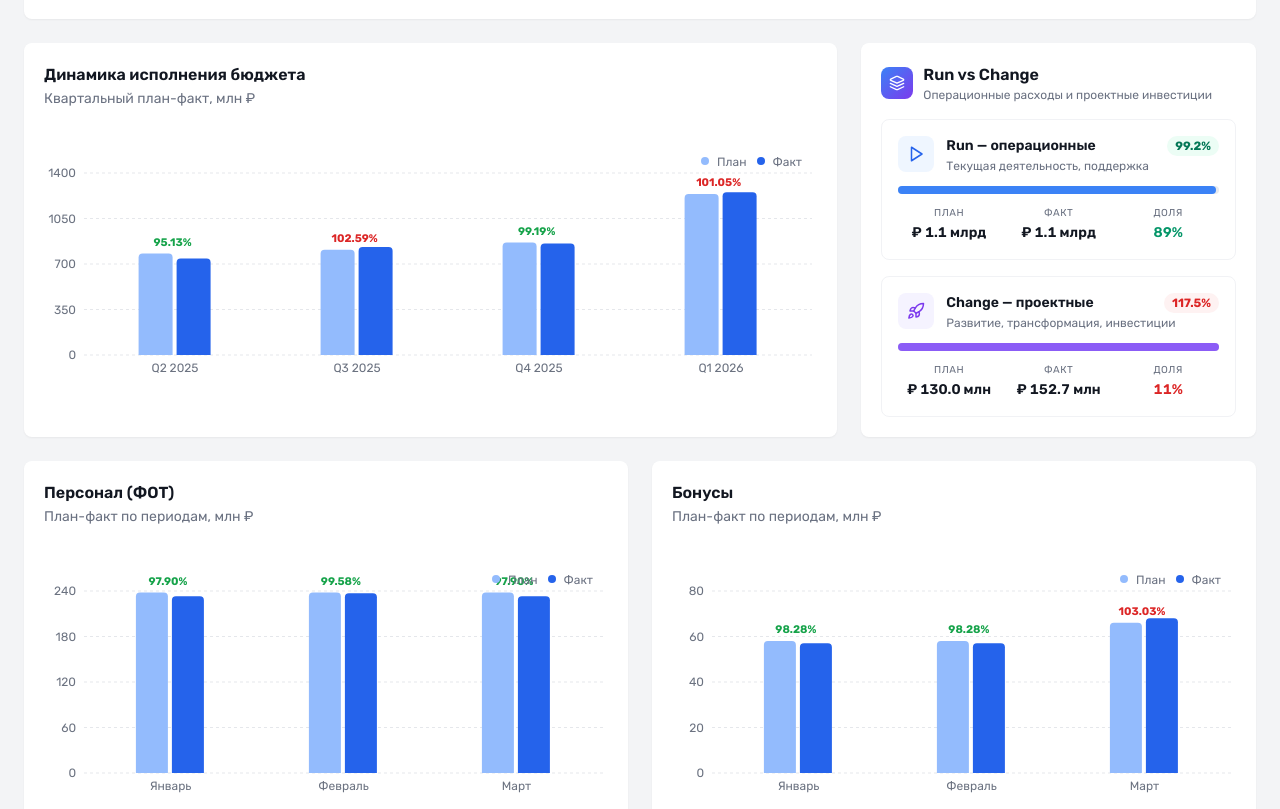
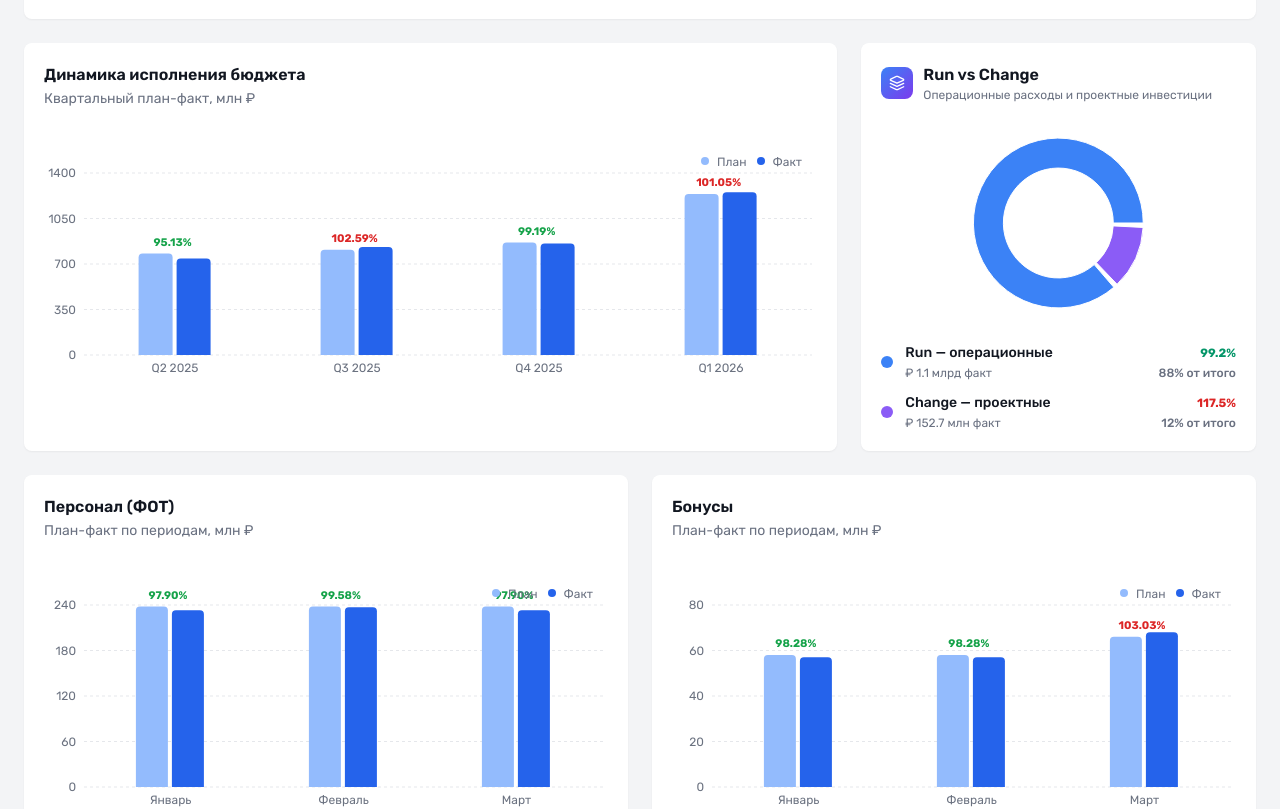
Before and after one commit to pr-poehali-dev/bks-finance-dashboard, a React (Vite) app: page / in a window 1280 px wide. Shown: the part 941-1750 px from the top of the page. Built offline with nearby package versions, Linux system fonts and the light colour scheme.

Commit message:
Добавлена круговая диаграмма

```diff
--- a/src/components/dashboard/CategoryBreakdown.tsx
+++ b/src/components/dashboard/CategoryBreakdown.tsx
@@ -1,5 +1,6 @@
 import { Card } from "@/components/ui/card";
 import Icon from "@/components/ui/icon";
+import { PieChart, Pie, Cell, Tooltip, ResponsiveContainer, Legend } from "recharts";
 import type { BudgetCategory } from "@/data/mockData";
 
 interface CategoryItem {
@@ -23,24 +24,45 @@ const formatMln = (v: number) => {
 const catConfig = {
   Run: {
     icon: "Play",
-    bg: "bg-blue-50",
-    iconColor: "text-blue-600",
-    barColor: "bg-blue-500",
+    color: "#3b82f6",
     label: "Run — операционные",
     desc: "Текущая деятельность, поддержка",
   },
   Change: {
     icon: "Rocket",
-    bg: "bg-violet-50",
-    iconColor: "text-violet-600",
-    barColor: "bg-violet-500",
+    color: "#8b5cf6",
     label: "Change — проектные",
     desc: "Развитие, трансформация, инвестиции",
   },
 };
 
+interface TooltipProps { active?: boolean; payload?: { payload: { name: string; plan: number; fact: number; execution: number } }[] }
+const CustomTooltip = ({ active, payload }: TooltipProps) => {
+  if (!active || !payload?.length) return null;
+  const { name, plan, fact, execution } = payload[0].payload;
+  return (
+    <div className="bg-card border border-border rounded-lg shadow-lg p-3 text-sm">
+      <p className="font-semibold text-foreground mb-1">{name}</p>
+      <p className="text-muted-foreground">План: <span className="text-foreground font-medium">₽ {formatMln(plan)}</span></p>
+      <p className="text-muted-foreground">Факт: <span className="text-foreground font-medium">₽ {formatMln(fact)}</span></p>
+      <p className="text-muted-foreground">Исполнение: <span className={`font-bold ${execution > 100 ? "text-red-600" : "text-emerald-600"}`}>{execution}%</span></p>
+    </div>
+  );
+};
+
 const CategoryBreakdown = ({ data }: CategoryBreakdownProps) => {
-  const totalPlan = data.reduce((s, d) => s + d.plan, 0);
+  const totalFact = data.reduce((s, d) => s + d.fact, 0);
+
+  const pieData = data.map((item) => ({
+    name: catConfig[item.category].label,
+    value: item.fact,
+    plan: item.plan,
+    fact: item.fact,
+    execution: item.execution,
+    color: catConfig[item.category].color,
+    icon: catConfig[item.category].icon,
+    desc: catConfig[item.category].desc,
+  }));
 
   return (
     <Card className="border-0 shadow-sm p-5 animate-slide-up h-full flex flex-col" style={{ animationDelay: "250ms" }}>
@@ -49,72 +71,55 @@ const CategoryBreakdown = ({ data }: CategoryBreakdownProps) => {
           <Icon name="Layers" size={16} className="text-white" />
         </div>
         <div>
-          <h3 className="text-base font-semibold text-foreground">
-            Run vs Change
-          </h3>
-          <p className="text-xs text-muted-foreground">
-            Операционные расходы и проектные инвестиции
-          </p>
+          <h3 className="text-base font-semibold text-foreground">Run vs Change</h3>
+          <p className="text-xs text-muted-foreground">Операционные расходы и проектные инвестиции</p>
         </div>
       </div>
 
-      <div className="space-y-4 flex-1">
-        {data.map((item) => {
-          const config = catConfig[item.category];
-          const deviation = item.fact - item.plan;
-          const shareOfTotal = totalPlan > 0 ? Math.round((item.plan / totalPlan) * 100) : 0;
+      <div className="flex-1 flex flex-col gap-4">
+        <div className="h-52">
+          <ResponsiveContainer width="100%" height="100%">
+            <PieChart>
+              <Pie
+                data={pieData}
+                cx="50%"
+                cy="50%"
+                innerRadius={55}
+                outerRadius={85}
+                paddingAngle={3}
+                dataKey="value"
+              >
+                {pieData.map((entry, i) => (
+                  <Cell key={i} fill={entry.color} />
+                ))}
+              </Pie>
+              <Tooltip content={<CustomTooltip />} />
+            </PieChart>
+          </ResponsiveContainer>
+        </div>
 
-          return (
-            <div key={item.category} className="rounded-lg border border-border/40 p-4">
-              <div className="flex items-start gap-3 mb-3">
-                <div className={`w-9 h-9 rounded-lg ${config.bg} flex items-center justify-center flex-shrink-0`}>
-                  <Icon name={config.icon} size={18} className={config.iconColor} />
-                </div>
+        <div className="space-y-3">
+          {pieData.map((item) => {
+            const share = totalFact > 0 ? Math.round((item.fact / totalFact) * 100) : 0;
+            return (
+              <div key={item.name} className="flex items-center gap-3">
+                <div className="w-3 h-3 rounded-full flex-shrink-0" style={{ backgroundColor: item.color }} />
                 <div className="flex-1 min-w-0">
-                  <div className="flex items-center justify-between">
-                    <h4 className="text-sm font-semibold text-foreground">{config.label}</h4>
-                    <span className={`text-xs font-bold px-2 py-0.5 rounded-full ${
-                      item.execution <= 100
-                        ? "bg-emerald-50 text-emerald-700"
-                        : item.execution <= 110
-                          ? "bg-amber-50 text-amber-700"
-                          : "bg-red-50 text-red-600"
-                    }`}>
+                  <div className="flex items-center justify-between mb-0.5">
+                    <span className="text-sm font-medium text-foreground truncate">{item.name}</span>
+                    <span className={`text-xs font-bold ml-2 flex-shrink-0 ${item.execution > 100 ? "text-red-600" : "text-emerald-600"}`}>
                       {item.execution}%
                     </span>
                   </div>
-                  <p className="text-xs text-muted-foreground mt-0.5">{config.desc}</p>
+                  <div className="flex items-center justify-between text-xs text-muted-foreground">
+                    <span>₽ {formatMln(item.fact)} факт</span>
+                    <span className="font-medium">{share}% от итого</span>
+                  </div>
                 </div>
               </div>
-
-              <div className="relative h-2 w-full rounded-full bg-muted mb-3">
-                <div
-                  className={`h-full rounded-full ${config.barColor} transition-all duration-700`}
-                  style={{ width: `${Math.min(item.execution, 100)}%` }}
-                />
-              </div>
-
-              <div className="grid grid-cols-3 gap-2 text-center">
-                <div>
-                  <p className="text-[10px] uppercase tracking-wider text-muted-foreground mb-0.5">План</p>
-                  <p className="text-sm font-semibold text-foreground tabular-nums">₽ {formatMln(item.plan)}</p>
-                </div>
-                <div>
-                  <p className="text-[10px] uppercase tracking-wider text-muted-foreground mb-0.5">Факт</p>
-                  <p className="text-sm font-semibold text-foreground tabular-nums">₽ {formatMln(item.fact)}</p>
-                </div>
-                <div>
-                  <p className="text-[10px] uppercase tracking-wider text-muted-foreground mb-0.5">Доля</p>
-                  <p className={`text-sm font-semibold tabular-nums ${
-                    deviation > 0 ? "text-red-600" : "text-emerald-600"
-                  }`}>
-                    {shareOfTotal}%
-                  </p>
-                </div>
-              </div>
-            </div>
-          );
-        })}
+            );
+          })}
+        </div>
 
         {data.length === 0 && (
           <p className="text-sm text-muted-foreground text-center py-4">Нет данных</p>
```
